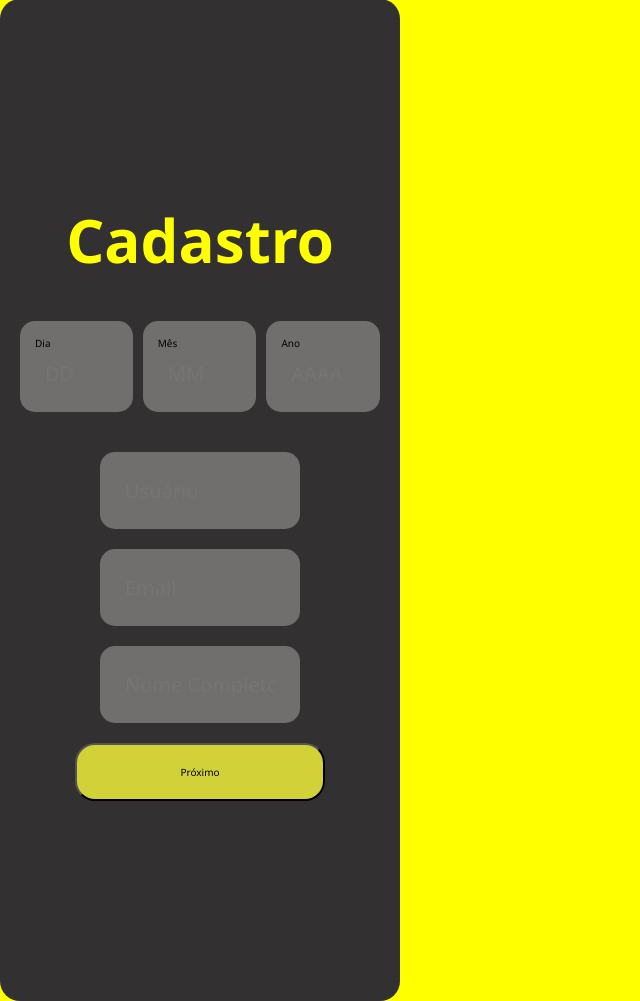
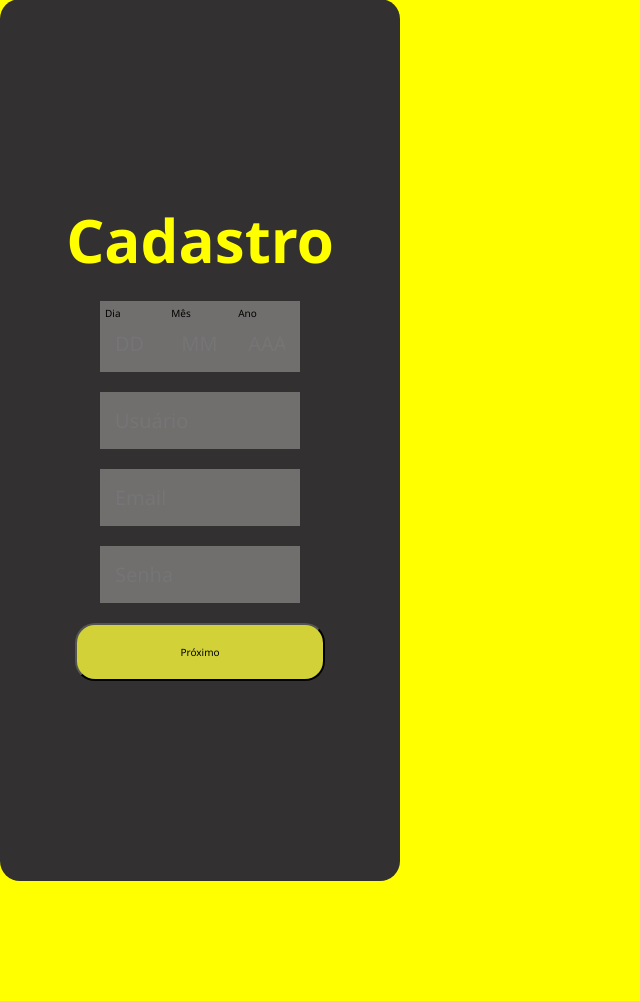
Before and after one commit to ViniciusTn/Aplicacao_do_mockup, a PHP site: page /public/cadastro.html in a window 1280 px wide. Shown: the part 109-1110 px from the top of the page, without its empty margins (0-640 px from the left). After the commit the page ends 990 px from the top, so only its background shows below. Run offline with PHP 8.4, Linux system fonts and the light colour scheme.

Commit message:
Melhoria nos cadastros

```diff
--- a/public/cadastro.html
+++ b/public/cadastro.html
@@ -43,7 +43,7 @@
       </div>
 
       <div class="form-group">
-        <input type="password" placeholder="Nome Completo" required />
+        <input type="password" placeholder="Senha" required />
       </div>
 
       <div class="center">
--- a/public/cadastro2.html
+++ b/public/cadastro2.html
@@ -19,11 +19,11 @@
       <div class="cadastro-title">Cadastro</div>
 
       <div class="form-group">
-        <input type="text" placeholder="Senha" required />
+        <input type="text" placeholder="Nome completo" required />
       </div>
 
       <div class="form-group">
-        <input type="text" placeholder="Confirme a senha" required />
+        <input type="text" placeholder="Senha" required />
       </div>
 
       <div class="form-group">
--- a/styles/cadastro.css
+++ b/styles/cadastro.css
@@ -85,8 +85,8 @@ header {
 .form-group {
   margin-bottom: 20px;
   background-color: #716e6e;
-  padding: 15px;
-  border-radius: 15px;
+  padding: 5px;
+  border-radius: 0px;
   color: #000000;
 }
 
@@ -104,13 +104,13 @@ header {
 
 .data-inputs {
   display: flex;
-  gap: 10px;
-  width: 400px;
+  width: 200px;
   align-items: center;
   justify-content: center;
-  padding: 20px;
+  padding: 0px;
   font-size: 10px;
   color: #000000;
+
 
 }
 
```
